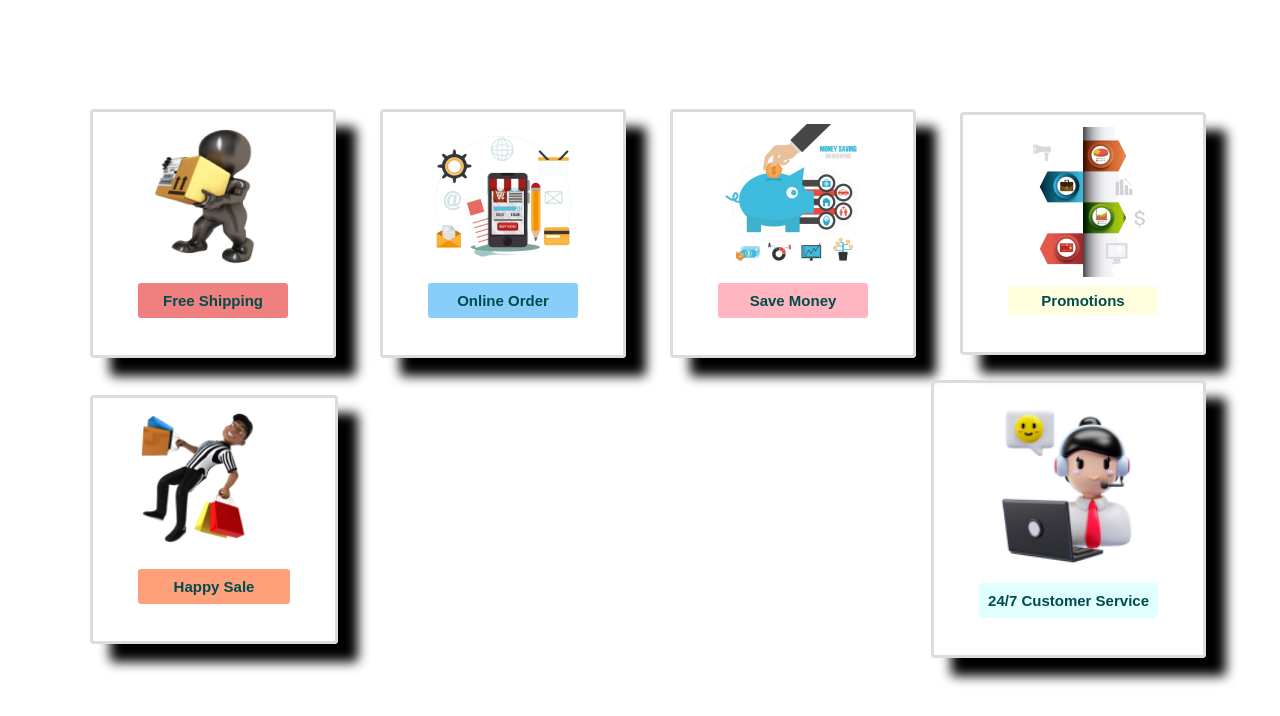
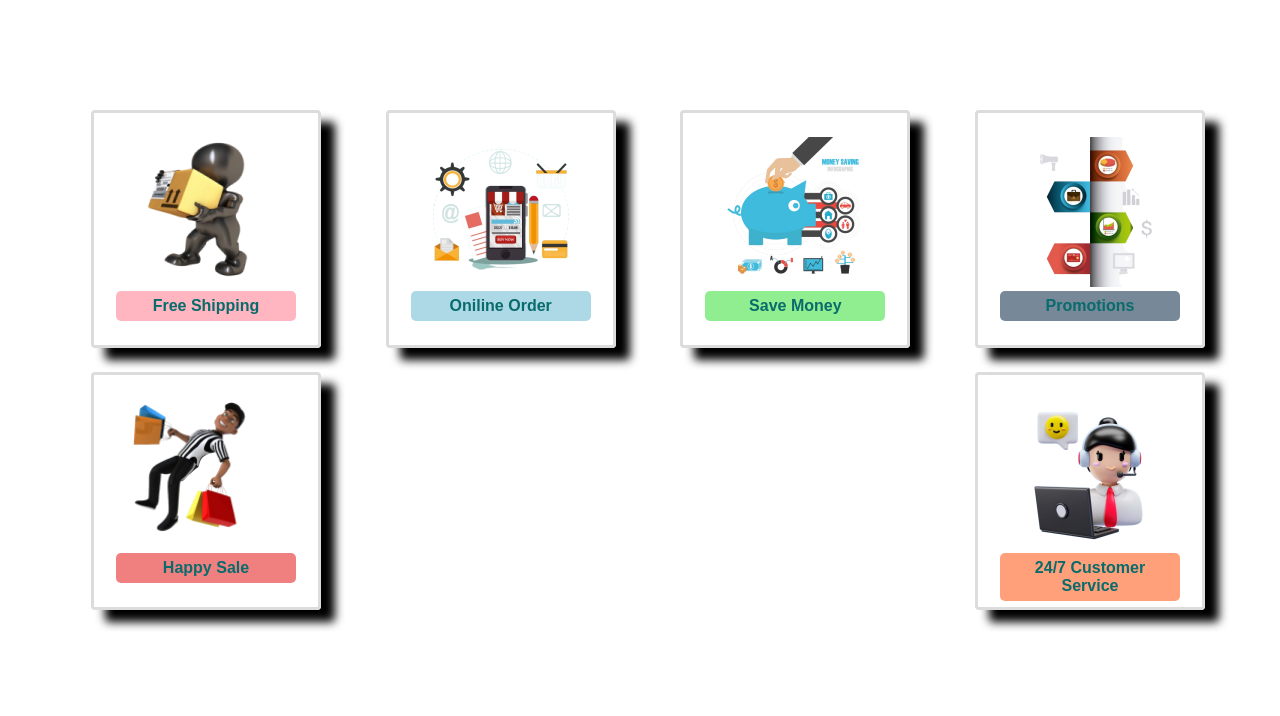
Before and after one commit to ianthedeveloper/E-Commerce-Store, a plain HTML site: page index.html in a window 1280 px wide. Shown: the part 764-1480 px from the top of the page. Drawn offline with Linux system fonts and the light colour scheme.

Commit message:
Modified Features section

```diff
--- a/index.html
+++ b/index.html
@@ -53,35 +53,35 @@
 
 
     <!-- FEATURES -->
-    <section class="features">
+    <section id="features">
         <div class="featurebox">
-            <img src="images/icons/freeshipping2.png" alt="free shipping">
-            <h5>Free Shipping</h5>
+            <img src="./images/icons/freeshipping2.png" alt="free shipping">
+            <h4>Free Shipping</h4>
         </div>
 
         <div class="featurebox">
-            <img src="images/icons/onlineorder.png" alt="online order">
-            <h5>Online Order</h5>
+            <img src="./images/icons/onlineorder.png" alt="online order">
+            <h4>Oniline Order</h4>
         </div>
 
         <div class="featurebox">
-            <img src="images/icons/savemoney.png" alt="save money">
-            <h5>Save Money</h5>
+            <img src="./images/icons/savemoney.png" alt="save money">
+            <h4>Save Money</h4>
         </div>
 
         <div class="featurebox">
-            <img src="images/icons/promotions.png" alt="promotions">
-            <h5>Promotions</h5>
+            <img src="./images/icons/promotions.png" alt="promotions">
+            <h4>Promotions</h4>
         </div>
 
         <div class="featurebox">
-            <img src="images/icons/happysale.png" alt="happy sale">
-            <h5>Happy Sale</h5>
+            <img src="./images/icons/happysale.png" alt="happy sale">
+            <h4>Happy Sale</h4>
         </div>
 
         <div class="featurebox">
-            <img src="images/icons/customerservice10.png" alt="customer servive">
-            <h5>24/7 Customer Service</h5>
+            <img src="./images/icons/customerservice10.png" alt="customer service">
+            <h4>24/7 Customer Service</h4>
         </div>
     </section>
 
@@ -555,6 +555,21 @@
 
 
 
+    <!-- NEWSLETTER -->
+    <section id="newsletter">
+        <div class="text">
+            <h2>Sig Up For Nesletters</h2>
+            <p>Get E-mail updates about our latest shop and <span>special offers</span></p>
+        </div>
+
+        <div class="signup-prompt">
+            <input type="text" name="signup-email" id="signup-email" placeholder="Your email address">
+            <button type="submit">Sign Up</button>
+        </div>
+    </section>
+
+
+
 
 
     <br>
--- a/style.css
+++ b/style.css
@@ -6,7 +6,6 @@
     margin: 0;
     padding: 0;
     box-sizing: border-box;
-
 }
 
 html, body{
@@ -15,7 +14,6 @@ html, body{
 
     /* FONT FAMILY PROPERTY FROM GOOGLE FONTS */
     font-family: "Inria Sans", sans-serif;
-    /* background-color: #CFCAC9; */
 }
 
 
@@ -171,8 +169,8 @@ html, body{
     background-image: url('images/button images/shopnowbtn.png');
     padding: 20px 60px;
     font-size: 18px;
-    /* font-weight: bold; */
     color: #096B6B;
+    cursor: pointer;
 }
 
 
@@ -188,71 +186,67 @@ html, body{
 
 
 /* FEATUES SECTION */
-.features{
-    padding: 50px 71px;
+#features{
     display: flex;
     flex-wrap: wrap;
+    justify-content: center;
     align-items: center;
-    justify-content: center;
     justify-content: space-between;
+    padding: 50px 71px;
+}
+#features .featurebox{
+    border: 3px solid gainsboro;
+    border-radius: 4px;
+    text-align: center;
+    padding: 16px 22px;
+    margin: 12px;
+    box-shadow: 14px 12px 10px #000000;
+    transition: all 0.4s ease;
+
+    /* APPLIED SO THAT EACH 'LABEL' CAN BE ENCLOSED WITHIN ITS BORDER BOX PERFECTLY */
+    display: inline-block;
+
+    /* APPLIED TO ENSURE THAT ALL OF THE BOXES ALIGN WITH EACH OTHER AND ARE OF THE SAME SIZE REGARDLESS OF THE DISPLAY SIZE */
+    width: 180px;
+    height: 200px;
 }
 
-.features .featurebox{
-    border: 3px solid gainsboro;
-    border-radius: 4px ;
-    box-shadow: 20px 18px 12px #000000;
-    padding: 12px 45px;
-    transition: all 0.4s ease;
-    margin: 11px;
-
-    /* flex: 0 0 calc(33.33% - 16.6666px); */
+#features .featurebox:hover{
+    box-shadow: 7px 6px 15px;
 }
 
-.features .featurebox:hover{
-    box-shadow: 10px 9px 24px #000000;
+
+#features .featurebox img{
+    margin-top: 8px;
 }
 
-/* TO MAKE THE IMAGES WITHIN THE FEATUREBOXES RESPONSIVE */
-.features .featurebox img{
-    width: 100%;
-    margin-bottom: 5px;
+#features .featurebox h4{
+    margin-top: 0;
+    background-color: lightpink;
+    border: none;
+    border-radius: 5px 5px;
+    color: #096B6B;
+    padding: 6px 8px;
 }
 
-.features .featurebox h5{
-    border: 3px solid lightcoral;
-    border-radius: 3px;
-    background-color: lightcoral;
-    padding: 6px 6px;
-    text-align: center;
-    margin-top: 0;
-    color: #004B4B;
-    font-size: 15px;
+#features .featurebox:nth-child(2) h4{
+    background-color: lightblue;
 }
 
-/* TO AVOID REPITION, MAKE USE OF :nth child PROPERTY TO APPLY PROPERTIES TO THE OTHER FEATURE BOXES */
-.features .featurebox:nth-child(2) h5{
-    border: 3px solid lightskyblue;
-    background-color: lightskyblue ;
+#features .featurebox:nth-child(3) h4{
+    background-color: lightgreen;
 }
 
-.features .featurebox:nth-child(3) h5{
-    border: 3px solid lightpink;
-    background-color: lightpink;
+#features .featurebox:nth-child(4) h4{
+    background-color: lightslategray;
 }
 
-.features .featurebox:nth-child(4) h5{
-    border: 3px lightyellow;
-    background-color: lightyellow;
+#features .featurebox:nth-child(5) h4{
+    background-color: lightcoral;
 }
 
-.features .featurebox:nth-child(5) h5{
-    border: 3px solid lightsalmon;
+#features .featurebox:nth-child(6) h4{
     background-color: lightsalmon;
-}
-
-.features .featurebox:nth-child(6) h5{
-    border: 3px solid lightcyan;
-    background-color: lightcyan;
 }
 
 
```
